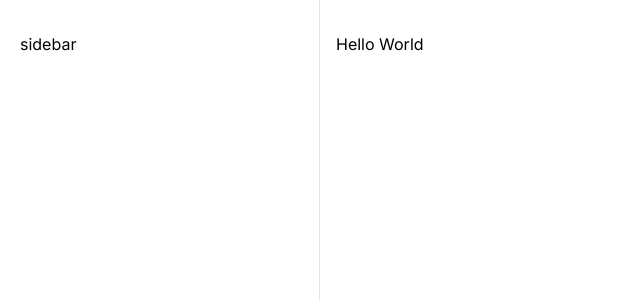
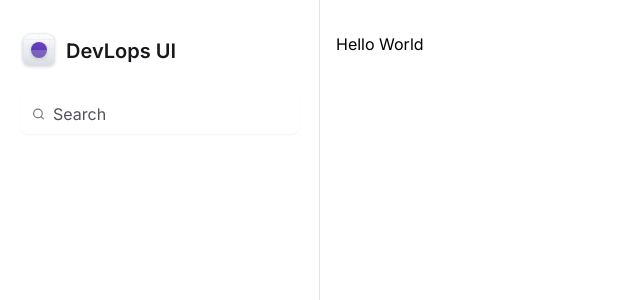
Before and after one commit to LopesA95/tailwind-next, a Next.js app: page / in a window 1280 px wide. Shown: the top 300 px of the page, without its empty margins (0-640 px from the left). Built offline with nearby package versions, Linux system fonts and the light colour scheme.

Commit message:
🚨  logo e input de busca

```diff
--- a/package.json
+++ b/package.json
@@ -9,6 +9,7 @@
     "lint": "next lint"
   },
   "dependencies": {
+    "lucide-react": "^0.344.0",
     "next": "14.1.1",
     "react": "^18",
     "react-dom": "^18"
--- a/src/app/layout.tsx
+++ b/src/app/layout.tsx
@@ -1,6 +1,7 @@
 import type { Metadata } from 'next'
 import { Inter } from 'next/font/google'
 import './globals.css'
+import { Sidebar } from '@/components/Sidebar'
 
 const inter = Inter({ subsets: ['latin'] })
 
@@ -18,7 +19,7 @@
     <html lang="en">
       <body className={inter.className}>
         <div className="grid-cols-app grid min-h-screen">
-          <aside className="border-r border-zinc-200 px-5 py-8">sidebar</aside>
+          <Sidebar />
           <main className="px-4 pb-12 pt-8">{children}</main>
         </div>
       </body>
--- /dev/null
+++ b/src/components/Sidebar/Logo.tsx
@@ -0,0 +1,209 @@
+export function Logo() {
+  return (
+    <strong className="flex items-center gap-2 text-xl font-semibold text-zinc-900">
+      <svg
+        width={38}
+        height={38}
+        viewBox="0 0 38 38"
+        fill="none"
+        xmlns="http://www.w3.org/2000/svg"
+      >
+        <g filter="url(#filter0_dd_16759_307)">
+          <g clipPath="url(#clip0_16759_307)">
+            <rect x={3} y={2} width={32} height={32} rx={8} fill="#fff" />
+            <rect
+              x={3}
+              y={2}
+              width={32}
+              height={32}
+              rx={8}
+              fill="url(#paint0_linear_16759_307)"
+            />
+            <path
+              fillRule="evenodd"
+              clipRule="evenodd"
+              d="M19 4.039c-7.71 0-13.961 6.25-13.961 13.961 0 7.71 6.25 13.961 13.961 13.961 7.71 0 13.961-6.25 13.961-13.961 0-7.71-6.25-13.961-13.961-13.961zM4.961 18c0-7.753 6.286-14.039 14.039-14.039S33.039 10.247 33.039 18 26.753 32.039 19 32.039 4.961 25.753 4.961 18z"
+              fill="#D0D5DD"
+            />
+            <path
+              fillRule="evenodd"
+              clipRule="evenodd"
+              d="M19 14.078a3.922 3.922 0 100 7.845 3.922 3.922 0 000-7.845zM15 18a4 4 0 118 0 4 4 0 01-8 0z"
+              fill="#D0D5DD"
+            />
+            <path
+              fillRule="evenodd"
+              clipRule="evenodd"
+              d="M19 15.32a2.68 2.68 0 100 5.36 2.68 2.68 0 000-5.36zM16.243 18a2.757 2.757 0 115.514 0 2.757 2.757 0 01-5.514 0z"
+              fill="#D0D5DD"
+            />
+            <path d="M18.961 2h.078v32h-.078V2z" fill="#D0D5DD" />
+            <path d="M35 17.96v.079H3v-.078h32z" fill="#D0D5DD" />
+            <path
+              d="M29.602 2h.078v32h-.078V2zM13.64 2h.078v32h-.077V2zM24.282 2h.077v32h-.077V2zM8.32 2h.078v32H8.32V2z"
+              fill="#D0D5DD"
+            />
+            <path
+              d="M35 28.602v.077H3v-.077h32zM35 12.64v.078H3v-.077h32zM35 23.281v.078H3v-.078h32zM35 7.32v.078H3V7.32h32z"
+              fill="#D0D5DD"
+            />
+            <g filter="url(#filter1_dd_16759_307)">
+              <circle
+                cx={19}
+                cy={18}
+                r={8}
+                fill="url(#paint1_linear_16759_307)"
+              />
+            </g>
+            <g filter="url(#filter2_b_16759_307)">
+              <path
+                d="M3 18h32v3.2c0 4.48 0 6.72-.872 8.432a8 8 0 01-3.496 3.496C28.92 34 26.68 34 22.2 34h-6.4c-4.48 0-6.72 0-8.432-.872a8 8 0 01-3.496-3.496C3 27.92 3 25.68 3 21.2V18z"
+                fill="#fff"
+                fillOpacity={0.2}
+              />
+            </g>
+          </g>
+          <rect
+            x={3.15}
+            y={2.15}
+            width={31.7}
+            height={31.7}
+            rx={7.85}
+            stroke="#D0D5DD"
+            strokeWidth={0.3}
+          />
+        </g>
+        <defs>
+          <filter
+            id="filter0_dd_16759_307"
+            x={0}
+            y={0}
+            width={38}
+            height={38}
+            filterUnits="userSpaceOnUse"
+            colorInterpolationFilters="sRGB"
+          >
+            <feFlood floodOpacity={0} result="BackgroundImageFix" />
+            <feColorMatrix
+              in="SourceAlpha"
+              values="0 0 0 0 0 0 0 0 0 0 0 0 0 0 0 0 0 0 127 0"
+              result="hardAlpha"
+            />
+            <feOffset dy={1} />
+            <feGaussianBlur stdDeviation={1} />
+            <feColorMatrix values="0 0 0 0 0.0627451 0 0 0 0 0.0941176 0 0 0 0 0.156863 0 0 0 0.06 0" />
+            <feBlend
+              in2="BackgroundImageFix"
+              result="effect1_dropShadow_16759_307"
+            />
+            <feColorMatrix
+              in="SourceAlpha"
+              values="0 0 0 0 0 0 0 0 0 0 0 0 0 0 0 0 0 0 127 0"
+              result="hardAlpha"
+            />
+            <feOffset dy={1} />
+            <feGaussianBlur stdDeviation={1.5} />
+            <feColorMatrix values="0 0 0 0 0.0627451 0 0 0 0 0.0941176 0 0 0 0 0.156863 0 0 0 0.1 0" />
+            <feBlend
+              in2="effect1_dropShadow_16759_307"
+              result="effect2_dropShadow_16759_307"
+            />
+            <feBlend
+              in="SourceGraphic"
+              in2="effect2_dropShadow_16759_307"
+              result="shape"
+            />
+          </filter>
+          <filter
+            id="filter1_dd_16759_307"
+            x={8}
+            y={8}
+            width={22}
+            height={22}
+            filterUnits="userSpaceOnUse"
+            colorInterpolationFilters="sRGB"
+          >
+            <feFlood floodOpacity={0} result="BackgroundImageFix" />
+            <feColorMatrix
+              in="SourceAlpha"
+              values="0 0 0 0 0 0 0 0 0 0 0 0 0 0 0 0 0 0 127 0"
+              result="hardAlpha"
+            />
+            <feOffset dy={1} />
+            <feGaussianBlur stdDeviation={1} />
+            <feColorMatrix values="0 0 0 0 0.0627451 0 0 0 0 0.0941176 0 0 0 0 0.156863 0 0 0 0.06 0" />
+            <feBlend
+              in2="BackgroundImageFix"
+              result="effect1_dropShadow_16759_307"
+            />
+            <feColorMatrix
+              in="SourceAlpha"
+              values="0 0 0 0 0 0 0 0 0 0 0 0 0 0 0 0 0 0 127 0"
+              result="hardAlpha"
+            />
+            <feOffset dy={1} />
+            <feGaussianBlur stdDeviation={1.5} />
+            <feColorMatrix values="0 0 0 0 0.0627451 0 0 0 0 0.0941176 0 0 0 0 0.156863 0 0 0 0.1 0" />
+            <feBlend
+              in2="effect1_dropShadow_16759_307"
+              result="effect2_dropShadow_16759_307"
+            />
+            <feBlend
+              in="SourceGraphic"
+              in2="effect2_dropShadow_16759_307"
+              result="shape"
+            />
+          </filter>
+          <filter
+            id="filter2_b_16759_307"
+            x={-2}
+            y={13}
+            width={42}
+            height={26}
+            filterUnits="userSpaceOnUse"
+            colorInterpolationFilters="sRGB"
+          >
+            <feFlood floodOpacity={0} result="BackgroundImageFix" />
+            <feGaussianBlur in="BackgroundImageFix" stdDeviation={2.5} />
+            <feComposite
+              in2="SourceAlpha"
+              operator="in"
+              result="effect1_backgroundBlur_16759_307"
+            />
+            <feBlend
+              in="SourceGraphic"
+              in2="effect1_backgroundBlur_16759_307"
+              result="shape"
+            />
+          </filter>
+          <linearGradient
+            id="paint0_linear_16759_307"
+            x1={19}
+            y1={2}
+            x2={19}
+            y2={34}
+            gradientUnits="userSpaceOnUse"
+          >
+            <stop stopColor="#fff" />
+            <stop offset={1} stopColor="#D0D5DD" />
+          </linearGradient>
+          <linearGradient
+            id="paint1_linear_16759_307"
+            x1={15}
+            y1={26}
+            x2={23}
+            y2={10}
+            gradientUnits="userSpaceOnUse"
+          >
+            <stop stopColor="#53389E" />
+            <stop offset={1} stopColor="#6941C6" />
+          </linearGradient>
+          <clipPath id="clip0_16759_307">
+            <rect x={3} y={2} width={32} height={32} rx={8} fill="#fff" />
+          </clipPath>
+        </defs>
+      </svg>
+      <span>DevLops UI</span>
+    </strong>
+  )
+}
--- /dev/null
+++ b/src/components/Sidebar/index.tsx
@@ -0,0 +1,18 @@
+import { Search } from 'lucide-react'
+import { Logo } from './Logo'
+
+export function Sidebar() {
+  return (
+    <aside className="space-y-6 border-r border-zinc-200 px-5 py-8">
+      <Logo />
+      <div className="flex w-full items-center gap-2 rounded-lg border-zinc-300 px-3 py-2 shadow-sm">
+        <Search className="h-5 w-5 text-zinc-500" />
+        <input
+          type="text"
+          className="flex-1 border-0 bg-transparent p-0 text-zinc-900 placeholder-zinc-600"
+          placeholder="Search"
+        />
+      </div>
+    </aside>
+  )
+}
```
Also changed, not shown: 1 other file (tests, documents, lock files or other folders).
